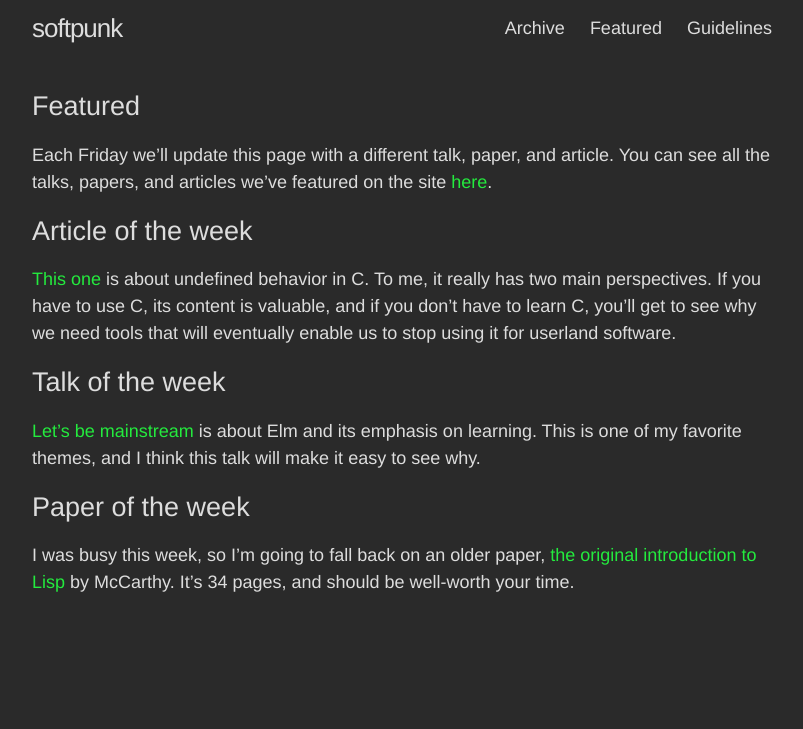
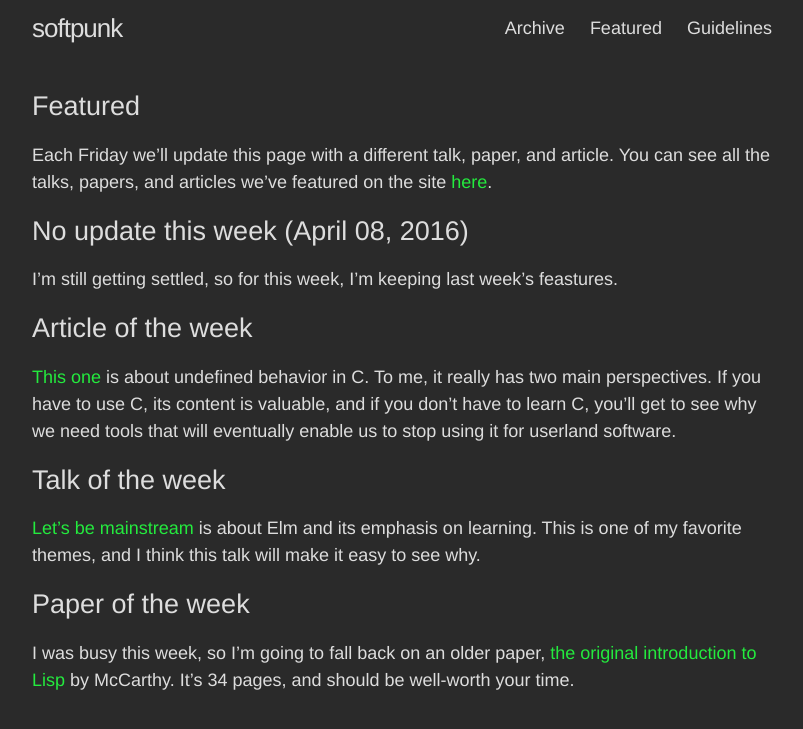
Before and after one commit to softpunk/softpunk.github.io, a Jekyll site: the page built from featured.md, in a window 1280 px wide. Shown: the top 729 px of the page, without its empty margins (238-1041 px from the left). Built offline with Jekyll 4.4.1, drawn with Linux system fonts in a browser that asks for light colours.

Commit message:
Update featured.md

```diff
--- a/featured.md
+++ b/featured.md
@@ -5,6 +5,9 @@ permalink: /featured/
 ---
 
 Each Friday we'll update this page with a different talk, paper, and article. You can see all the talks, papers, and articles we've featured on the site [here](/archive/).
+
+## No update this week (April 08, 2016)
+I'm still getting settled, so for this week, I'm keeping last week's feastures.
 
 ## Article of the week
 [This one](http://blog.llvm.org/2011/05/what-every-c-programmer-should-know.html) is about undefined behavior in C. To me, it really has two main perspectives. If you have to use C, its content is valuable, and if you don't have to learn C, you'll get to see why we need tools that will eventually enable us to stop using it for userland software.
```
